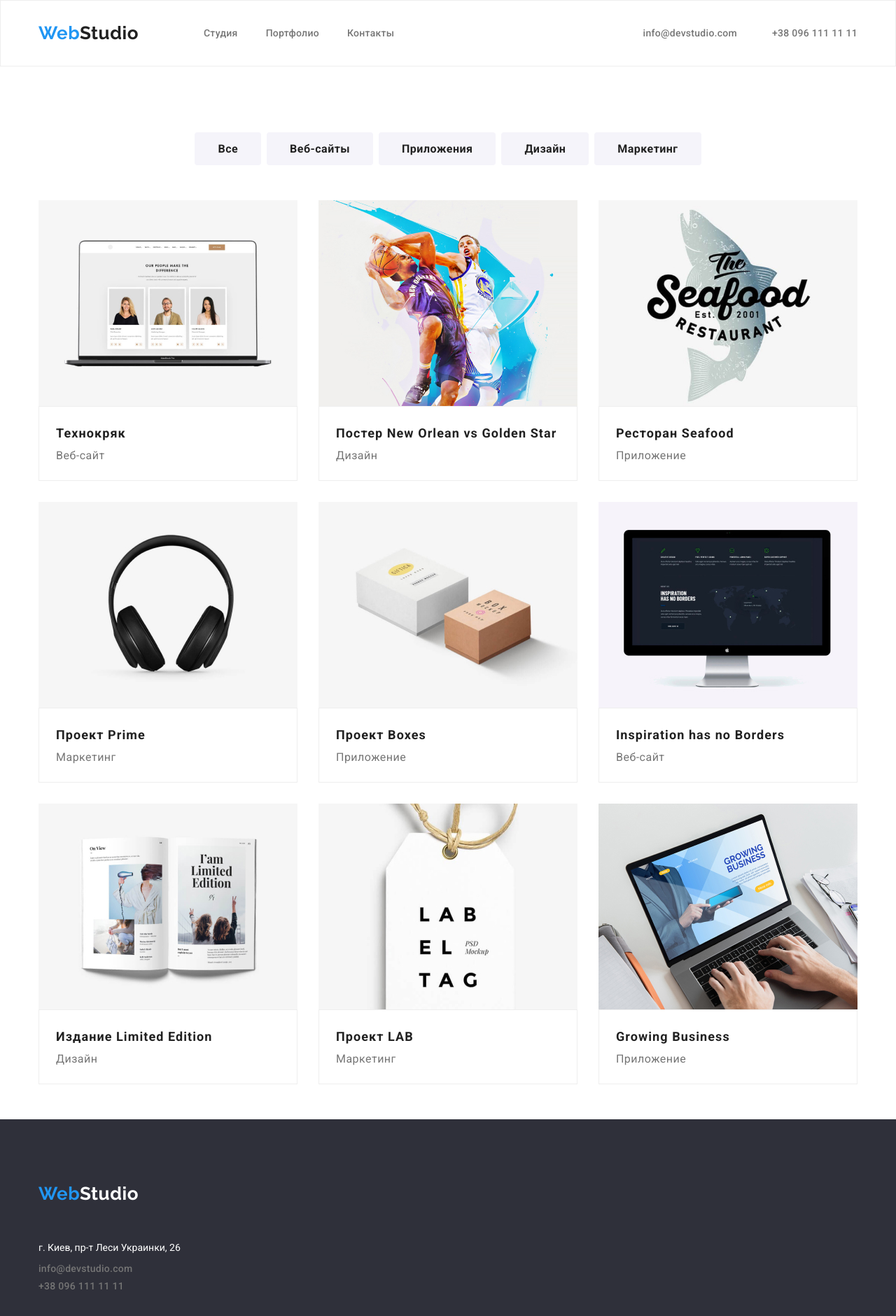
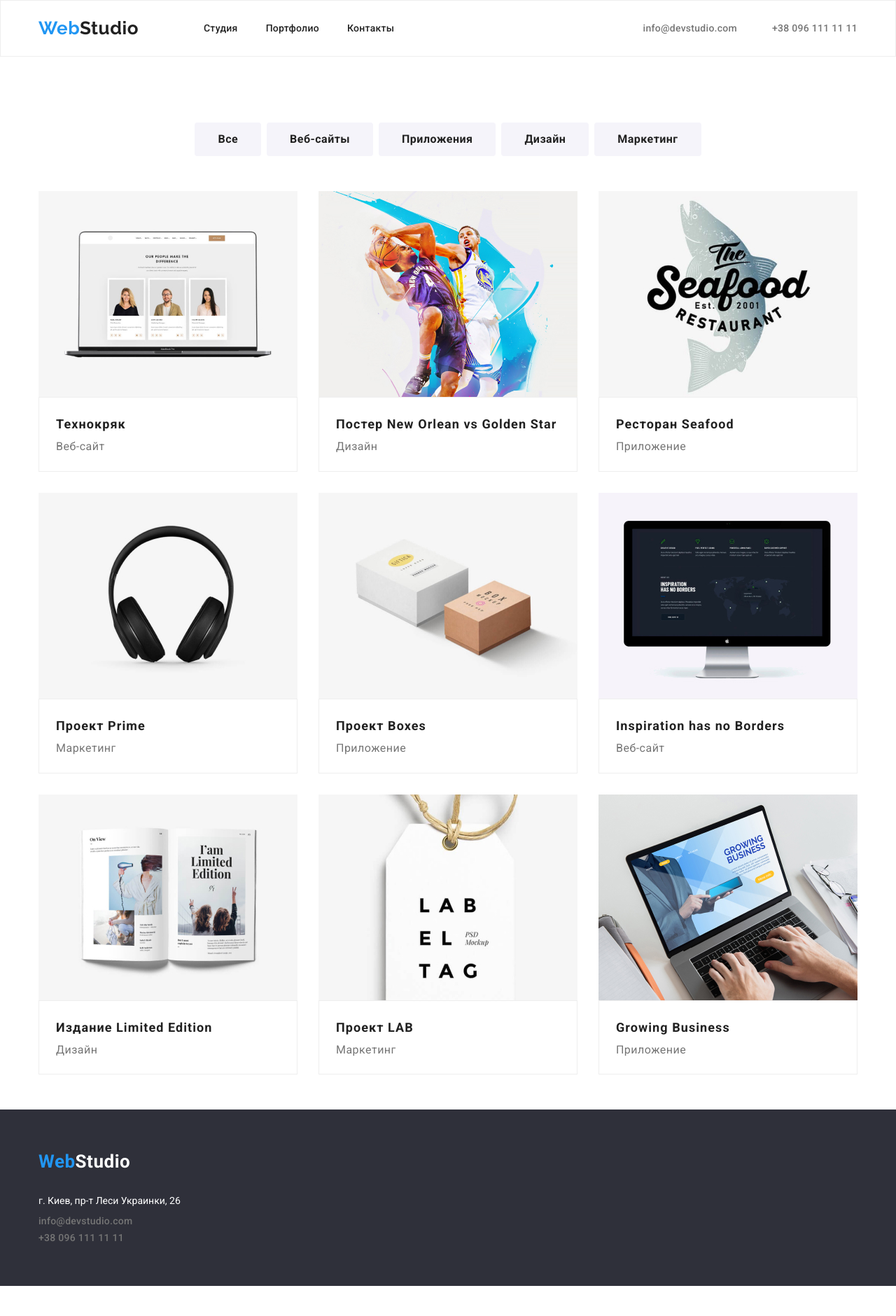
Before and after one commit to KyrylenkoKateryna/goit-markup-hw-03, a plain HTML site: page portfolio.html in a window 1280 px wide. Shown: the whole page at 70% size. After the commit the page ends 1837 px from the top, so only its background shows below. Drawn offline with nearby package versions, Linux system fonts and the light colour scheme.

Commit message:
again correction

```diff
--- a/css/styles.css
+++ b/css/styles.css
@@ -30,6 +30,10 @@
       margin: 0;
       }
 
+      header{
+        border: 1px solid var(--accent-border);
+      }
+
     .container{
       width: 1200px;
       padding-left: 15px;
@@ -44,18 +48,6 @@
       padding-top: 94px;
       padding-bottom: 94px;
     }
-
-    .container-head{
-
-      width: 1200px;
-      padding-left: 15px;
-      padding-right: 15px;
-      margin-left: auto;
-      margin-right: auto;
-
-    }
-
-
 
 
     .main-nav{
@@ -75,6 +67,8 @@
         line-height: 1.1;
         color:var(--title-text-color);
         text-decoration: none;
+        padding-top: 24px;
+        padding-bottom: 24px;
 
       }
 
@@ -164,9 +158,8 @@
         letter-spacing: 0.02em;
         font-style: normal;
 
-        padding-top: 32px; ;
-        padding-bottom: 32px;
 
+        display:block;
       }
 
 
@@ -310,15 +303,11 @@
 
     /* container-team */
 
-.container-team{
+.team-dream{
 
-  width: 1200px;
-  padding-left: 15px;
-   padding-right: 15px;
-  margin-left: auto;
-  margin-right: auto;
-  padding-top: 94px;
-  padding-bottom: 50px;
+padding-top: 94px;
+padding-bottom: 50px;
+background-color:var(--accent-bgc-folio);
 
 }
 
@@ -335,11 +324,6 @@ padding: 0px;
 
   margin-right: 30px;
 }
-
-
-    .team-dream{
-    background-color:var(--accent-bgc-folio);
-     }
 
      .card-item{
       background-color:var(--accent-color-second);
@@ -383,19 +367,18 @@ padding: 0px;
       line-height: 1.7;
       color:var(--accent-color-second);
       font-style: normal;
-      margin-top: 20px;
-      margin-bottom: 9px;
+      display:block;
+      margin: 0;
     }
 
+    .logo-footer{
+      margin-bottom: 30px;
+      font-weight: 700;
+      font-size: 26px;
+      line-height: 1.1;
+      padding: 0;
 
-
-    .container-footer{
-    width: 1200px;
-    padding-left: 15px;
-    margin-left: auto;
-    margin-right: auto;
     }
-
 
     .footer-list .random:not(:last-child){
 
@@ -409,9 +392,6 @@ padding: 0px;
     /* Страница портфолио */
 
     /*  cекция кнопок для навигации  */
-    .line-border{
-    border: 1px solid var(--accent-border);
-    }
 
     .cards-views{
       padding-top: 94px;
@@ -421,6 +401,7 @@ padding: 0px;
       display: flex;
       justify-content: center;
       padding: 0px;
+      margin-bottom: 50px;
 
     }
 
@@ -485,9 +466,7 @@ padding: 0px;
       letter-spacing: 0.06em;
 
     }
-    .random-fr{
-    margin-top: 50px;
-    }
+
      .card-items{
       border: 1px solid var(--accent-border);
       padding: 20px;
--- a/portfolio.html
+++ b/portfolio.html
@@ -11,15 +11,14 @@
         <link rel="stylesheet" href="css/styles.css">
 </head>
 <body>
-    <section class="line-border">
-    <header class="container-head">
-        <div class="main-nav">
+    <header>
+        <div class="main-nav container">
         <nav class="main-nav">
         <a href="" class="logo"><span class="letter">Web</span><span>Studio</span></a>
         <ul class="nav-list">
-            <li class="navigate"><a href="./index.html" class="link current">Студия</a></li>
-            <li class="navigate"><a href="./portfolio.html" class="link">Портфолио</a></li>
-            <li class="navigate"><a href="" class="link">Контакты</a></li>
+            <li class="navigate"><a href="./index.html"class="link-current">Студия</a></li>
+            <li class="navigate"><a href="./portfolio.html" class="link-current">Портфолио</a></li>
+            <li class="navigate"><a href="" class="link-current">Контакты</a></li>
         </ul>
         </nav>
             <ul class="contact-info">
@@ -27,7 +26,7 @@
             <li class="navigate"><a class="comunication" href="tel:+380961111111">+38 096 111 11 11</a></li>
     </ul>
 </div>
-</section>
+
     </header>
     <main>
 <!--  карточки портфолио -->
@@ -47,7 +46,7 @@
     <ul class="cards-view">
         <li class="image-frame">
         <a href="">
-            <img class="random-fr"
+            <img
             src="images/portfolio-photos/website.jpg" alt="" width="370" height="294">
         </a>
             <div class="card-items">
@@ -57,7 +56,7 @@
     </li>
             <li class="image-frame">
                 <a href="">
-                    <img class="random-fr"
+                    <img
                     src="images/portfolio-photos/design.jpg" alt="" width="370" height="294">
                 </a>
                     <div class="card-items">
@@ -67,7 +66,7 @@
         </li>
                 <li class="image-frame">
                     <a href="">
-                        <img class="random-fr"
+                        <img
                         src="images/portfolio-photos/restaurant.jpg" alt="" width="370" height="294">
                     </a>
                         <div class="card-items">
@@ -77,8 +76,7 @@
             </li>
                     <li class="image-frame">
                         <a href="">
-                            <img
-                            src="images/portfolio-photos/marketproject.jpg" alt="" width="370" height="294">
+                            <img src="images/portfolio-photos/marketproject.jpg" alt="" width="370" height="294">
                         </a>
                             <div class="card-items">
                             <h2 class="header-size">Проект Prime</h2>
@@ -136,8 +134,8 @@
 </section>
  </main>
  <footer class="adress-details">
-    <div class="container-footer">
-    <a href="#" class="logo"><span class="letter">Web</span><span class="color">Studio</span></a>
+    <div class="container">
+    <a href="#" class="logo-footer"><span class="letter">Web</span><span class="color">Studio</span></a>
  <address>
     <ul class="footer-list">
    <li class="random"><p class="town-adress">г. Киев, пр-т Леси Украинки, 26</p></li>
```
Also changed, not shown: index.html (+5 -5 lines).
